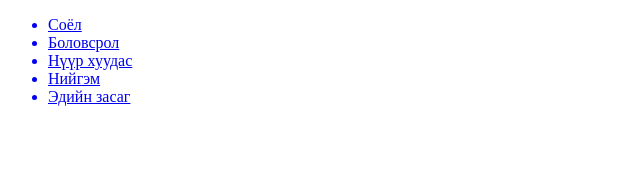
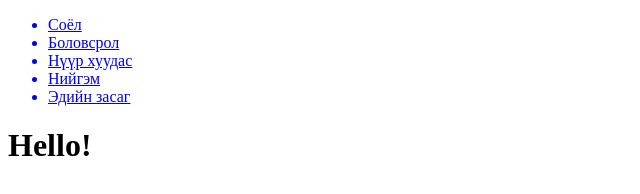
Before and after one commit to Undarmaa327/web-development, a plain HTML site: page template01/economy.html in a window 1280 px wide. Shown: the whole page, without its empty margins (0-640 px from the left). Drawn offline with Linux system fonts and the light colour scheme.

Commit message:
h1 nemsen

```diff
--- a/template01/economy.html
+++ b/template01/economy.html
@@ -14,6 +14,7 @@
         <a href="./society.html"><li>Нийгэм</li></a>
         <a href="./economy.html"> <li>Эдийн засаг</li> </a>
       </ul>
+      <h1>Hello!</h1>
     </header>
   </body>
 </html>
```
